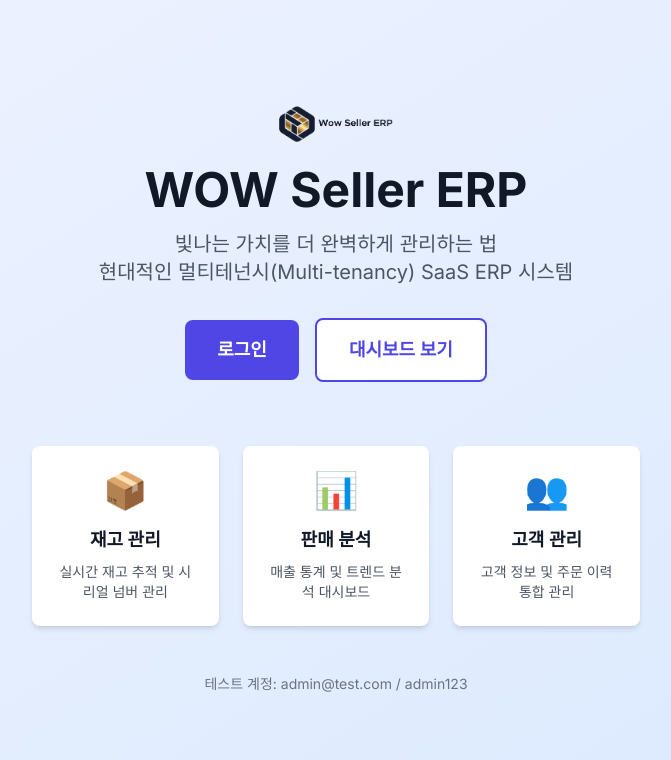
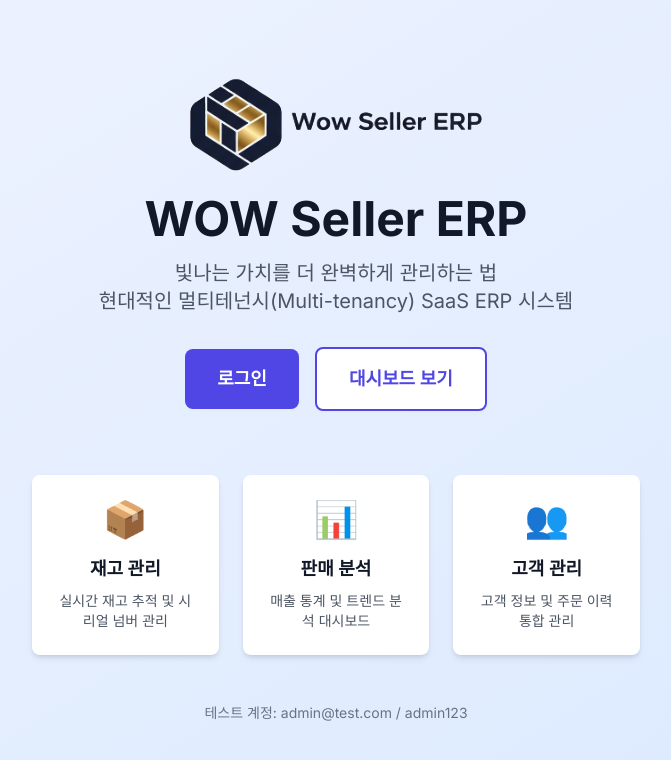
Before and after one commit to seojeongju/seller-erp, a Next.js app in the folder apps/web/: page / in a window 1280 px wide. Shown: the top 760 px of the page, without its empty margins (304-975 px from the left). Built offline with nearby package versions, Linux system fonts and the light colour scheme.

Commit message:
fix: logo image display issue

```diff
--- a/apps/web/app/page.tsx
+++ b/apps/web/app/page.tsx
@@ -1,4 +1,5 @@
 import Link from "next/link";
+import Image from "next/image";
 
 export default function HomePage() {
   return (
@@ -7,13 +8,14 @@ export default function HomePage() {
         <div>
           {/* Logo */}
           <div className="mb-6 flex justify-center">
-            <img
+            <Image
               src="/Logo.png"
               alt="WOW Seller ERP"
               width={120}
               height={120}
               className="h-auto w-auto"
-              style={{ maxWidth: '120px', maxHeight: '120px' }}
+              priority
+              unoptimized
             />
           </div>
           <h1 className="text-5xl font-bold text-gray-900">WOW Seller ERP</h1>
--- a/apps/web/next.config.js
+++ b/apps/web/next.config.js
@@ -3,7 +3,7 @@ const nextConfig = {
   /* config options here */
   transpilePackages: ['@seller-erp/ui', '@seller-erp/types'],
   images: {
-    unoptimized: false,
+    unoptimized: true, // Vercel에서 정적 이미지 문제 해결을 위해
     remotePatterns: [],
   },
 };
```
